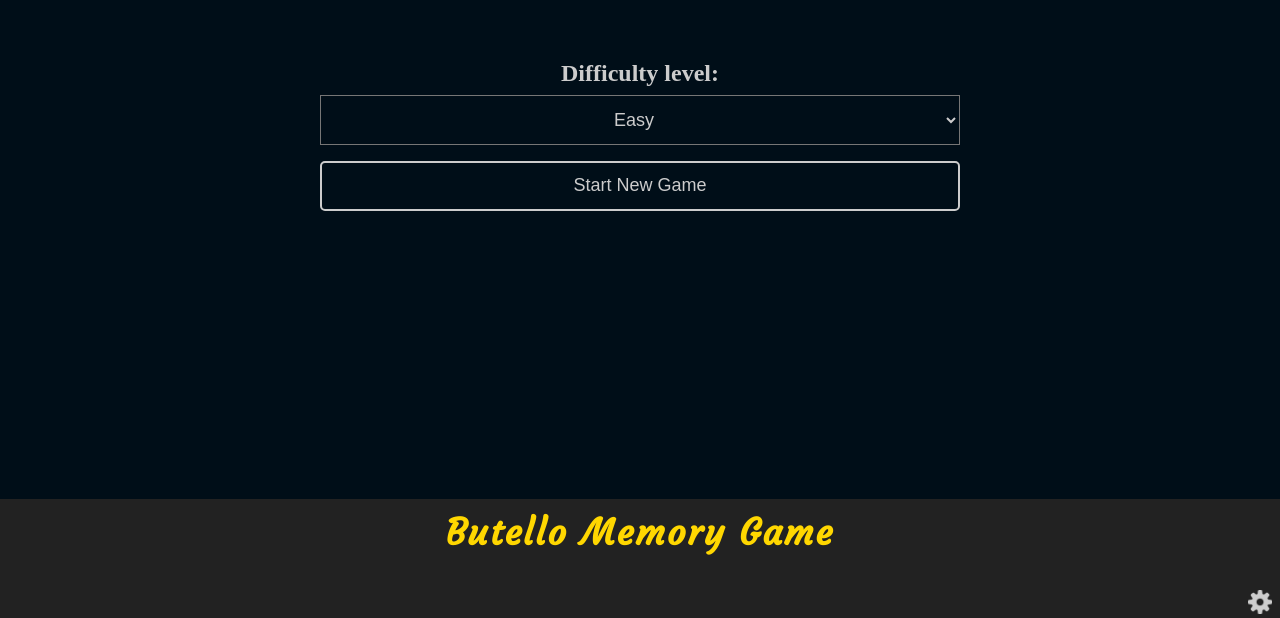
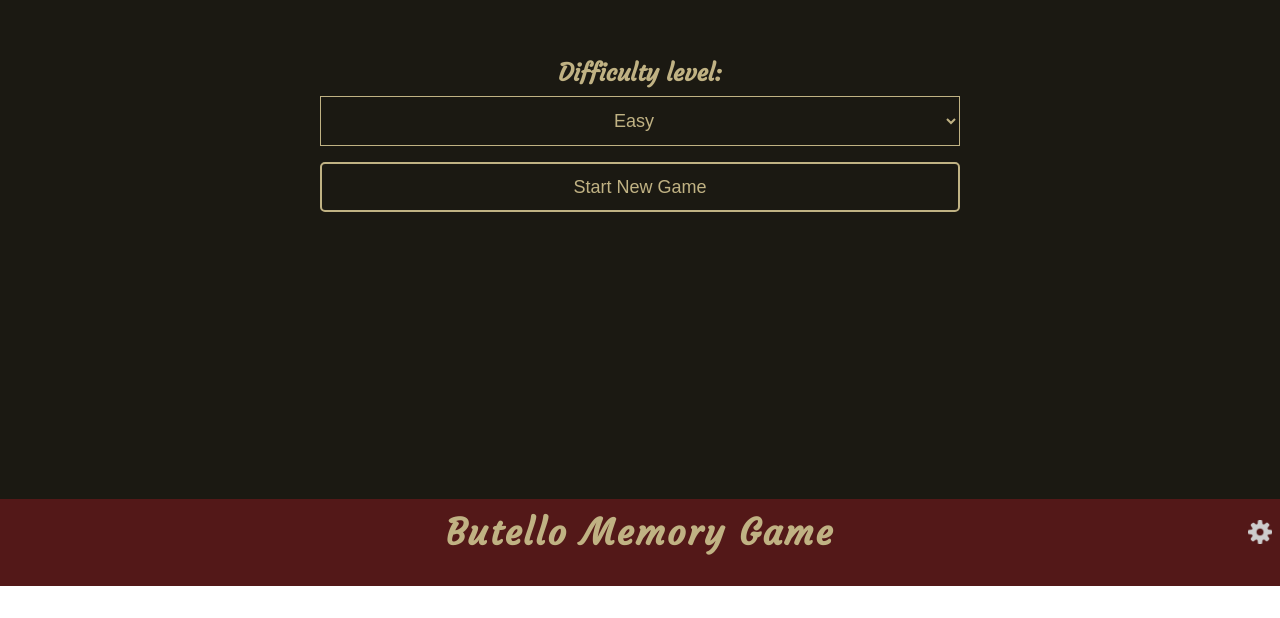
Before and after one commit to lp1020/butello-memory-game, a plain HTML site: page index.html in a window 1280 px wide. Shown: the part 221-839 px from the top of the page. After the commit the page ends 807 px from the top, so only its background shows below. Drawn offline with Linux system fonts and the light colour scheme.

Commit message:
finished css

```diff
--- a/css/MemoryGame.css
+++ b/css/MemoryGame.css
@@ -39,14 +39,14 @@ body {
 }
 
 #memory--app-container {
-  background-color: #0061a8;
+  background-color: rgba(192, 178, 131, 1);
   width:100%;
   height:90%;
 }
 
 .memory--menu-bar {
   width:100%;
-  background-color: #222;
+  background-color: #531818;
   height:10%;
   display:table;
 }
@@ -61,13 +61,14 @@ body {
   width:50%;
 }
 .memory--menu-bar .right {
+  margin-top: -70px;
   text-align: right;
   float:right;
   width:50%;
 }
 .memory--app-name {
   text-align: center;
-  color: gold;
+  color: rgba(192, 178, 131, 1);
   font-size:36px;
   margin-top: 10px;
   padding:1px 4px;
@@ -85,12 +86,13 @@ body {
   display: block;
   padding:4px 8px;
   float: right;
+  font-family: 'Courgette', cursive;
 }
 
 #memory--end-game-modal .wrapper {
   background-color: rgba(0, 0, 0, .86);
   text-align: center;
-  color:#ccc;
+  color:rgba(192, 178, 131, 1);
   padding:8px 0;
 }
 #memory--end-game-modal h2,
@@ -108,20 +110,23 @@ body {
   width:50%;
   margin:0 auto;
   text-align: center;
-  color:#ccc;
+  color: rgba(192, 178, 131, 1);
 }
 
 .memory--settings-label {
+  font-family: 'Courgette', cursive;
   margin:8px 0;
 }
 
 #memory--settings-grid,
 #memory--settings-reset {
+
   width:100%;
   margin-bottom:16px;
   font-size:18px;
   background:transparent;
-  color:#ccc;
+  border: 1px solid rgba(192, 178, 131, 1);
+  color: rgba(192, 178, 131, 1);
   height:50px;
   text-align: center;
 }
@@ -133,7 +138,7 @@ body {
 
 #memory--settings-reset {
   border-radius:5px;
-  border:2px solid #ccc;
+  border:2px solid rgba(192, 178, 131, 1);
   cursor: pointer;
 }
 
@@ -215,7 +220,7 @@ body {
   -ms-transform: rotateY(0deg);
   -o-transform: rotateY(0deg);
   transform: rotateY(0deg);
-  background-color: #e12d00;
+  background-color: #531818;
   border-radius: 5%;
   background-image: url(../images/back.png);
   background-position:50% 50%;
--- a/index.html
+++ b/index.html
@@ -2,7 +2,7 @@
 <html>
   <head>
     <meta charset="UTF-8" />
-    <title>Fruit Matcher</title>
+    <title>Butello Memory Game</title>
     <meta name="viewport" content="width=device-width, initial-scale=1.0" />
     <script src="js/MemoryGame.js" type="text/javascript"></script>
     <script src="js/Card.js" type="text/javascript"></script>
```
Also changed, not shown: js/BrowserInterface.js (+0 -10 lines), js/Card.js (+0 -13 lines), js/MemoryGame.js (+1 -27 lines).
